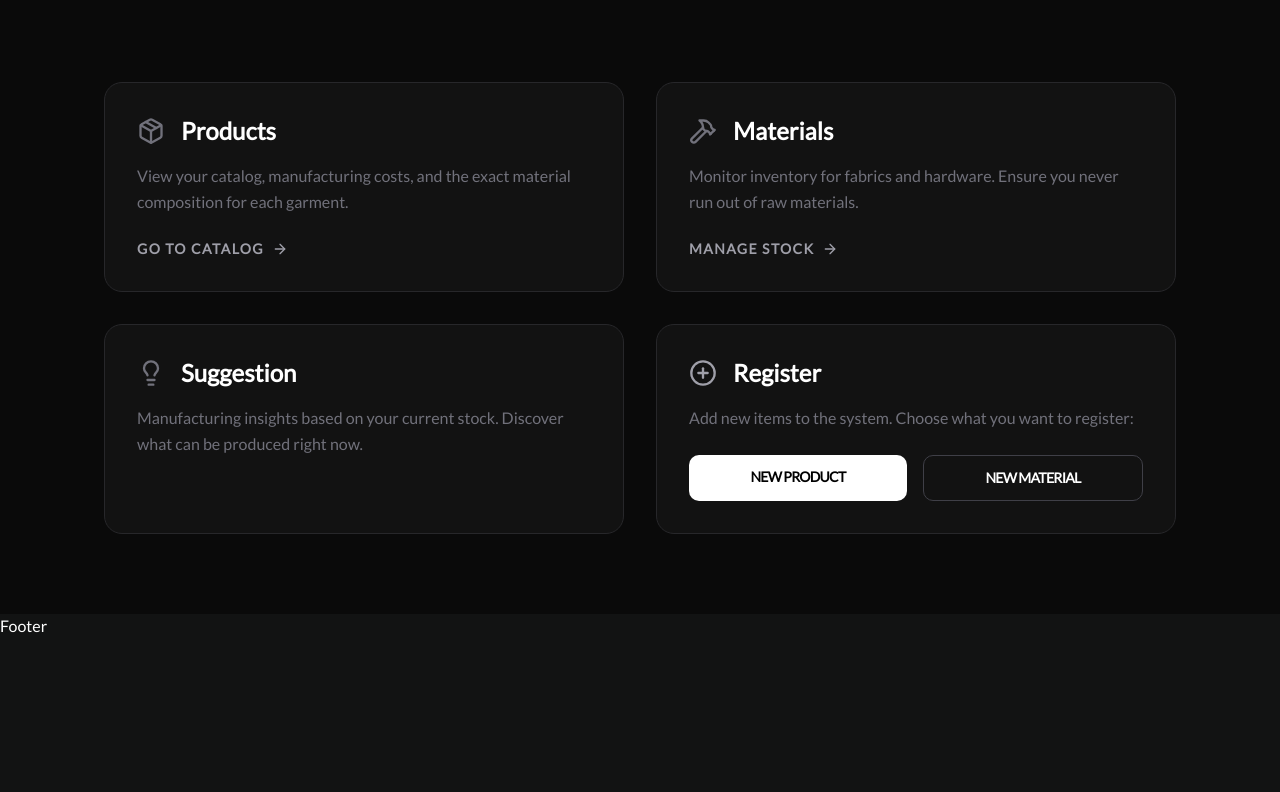
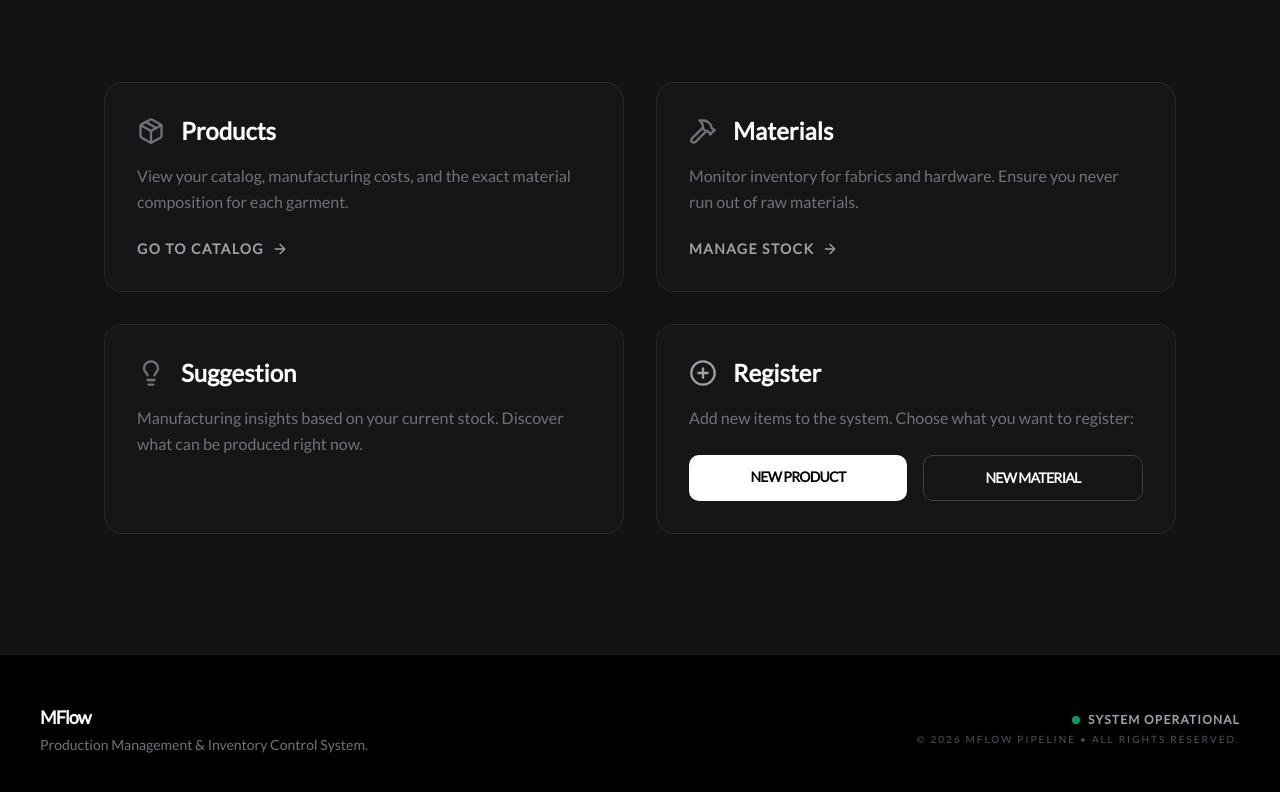
Before and after one commit to Cayuaz/material-flow, a Next.js app in the folder frontend/: page / in a window 1280 px wide. Shown: the part 386-1178 px from the top of the page. Before the commit the page ends 1024 px from the top, so only its background shows below. Built offline with nearby package versions, Linux system fonts and the light colour scheme.

Commit message:
feat: create footer layout

```diff
--- a/frontend/app/layout.tsx
+++ b/frontend/app/layout.tsx
@@ -1,7 +1,7 @@
 import type { Metadata } from "next";
 import "./globals.css";
 import Header from "@/components/header/Header";
-import Footer from "@/components/Footer";
+import { Footer } from "@/components/Footer";
 import localFont from "next/font/local";
 import { Toaster } from "sonner";
 
--- a/frontend/app/page.tsx
+++ b/frontend/app/page.tsx
@@ -9,7 +9,7 @@ import Link from "next/link";
 
 export default function Home() {
   return (
-    <main className="min-h-screen bg-[#0a0a0a] text-white font-lato">
+    <main className="min-h-screen text-white font-lato">
       <div className="max-w-6xl mx-auto px-10 py-20">
         <header className="mb-20">
           <h1 className="text-5xl md:text-6xl font-bold tracking-tighter mb-6 bg-linear-to-r from-white to-zinc-600 bg-clip-text text-transparent">
--- a/frontend/components/Footer.tsx
+++ b/frontend/components/Footer.tsx
@@ -1,5 +1,29 @@
-const Footer = () => {
-  return <footer className="text-white">Footer</footer>;
+export const Footer = () => {
+  return (
+    <footer className="w-full mx-auto px-10 py-12 mt-10 border-t border-zinc-900 font-lato bg-black">
+      <div className="flex flex-col md:flex-row justify-between items-start md:items-center gap-6">
+        <div className="flex flex-col gap-1">
+          <span className="text-white font-bold tracking-tighter text-lg">
+            MFlow
+          </span>
+          <p className="text-zinc-500 text-sm">
+            Production Management & Inventory Control System.
+          </p>
+        </div>
+
+        {/* Status e Copyright */}
+        <div className="flex flex-col md:items-end gap-1">
+          <div className="flex items-center gap-2">
+            <span className="h-2 w-2 rounded-full bg-emerald-500 animate-pulse" />
+            <span className="text-zinc-400 text-xs font-bold uppercase tracking-widest">
+              System Operational
+            </span>
+          </div>
+          <p className="text-zinc-600 text-[10px] uppercase tracking-[0.2em] font-medium">
+            © 2026 MFlow Pipeline • All rights reserved.
+          </p>
+        </div>
+      </div>
+    </footer>
+  );
 };
-
-export default Footer;
```
